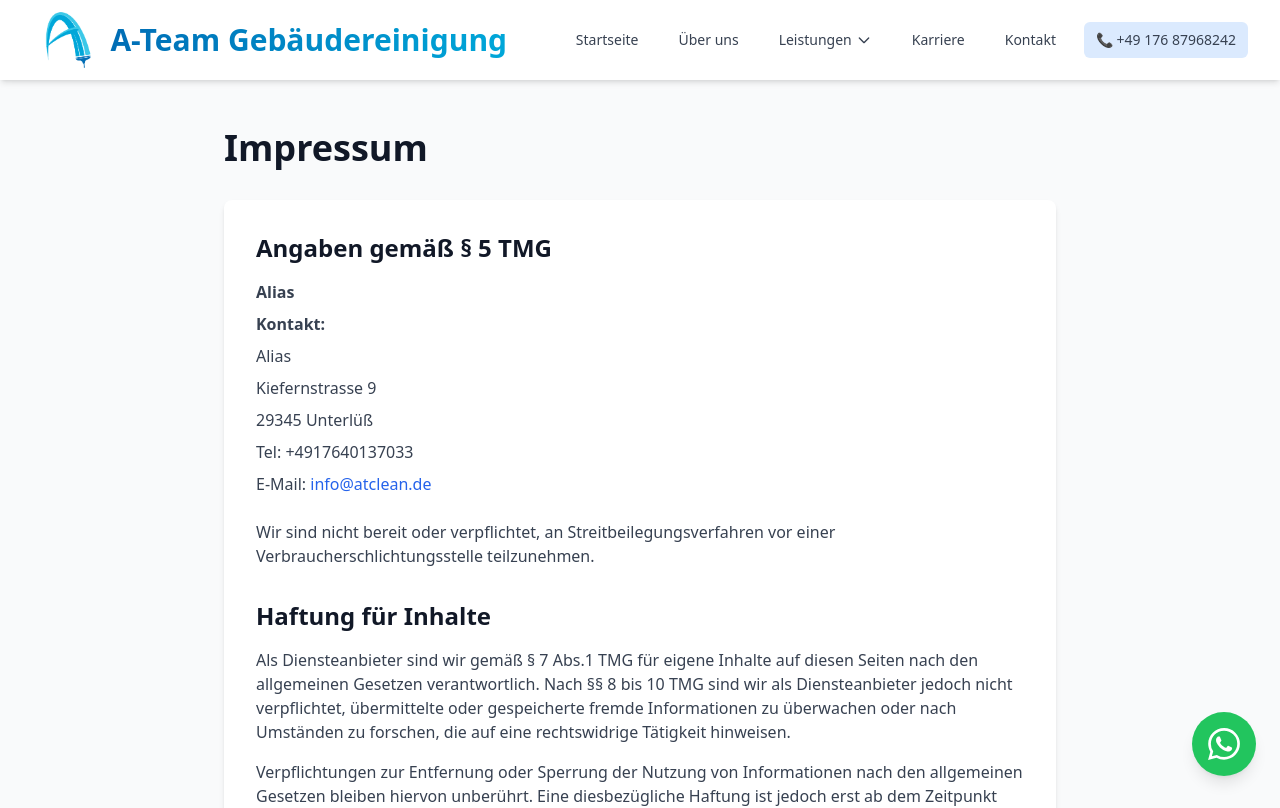
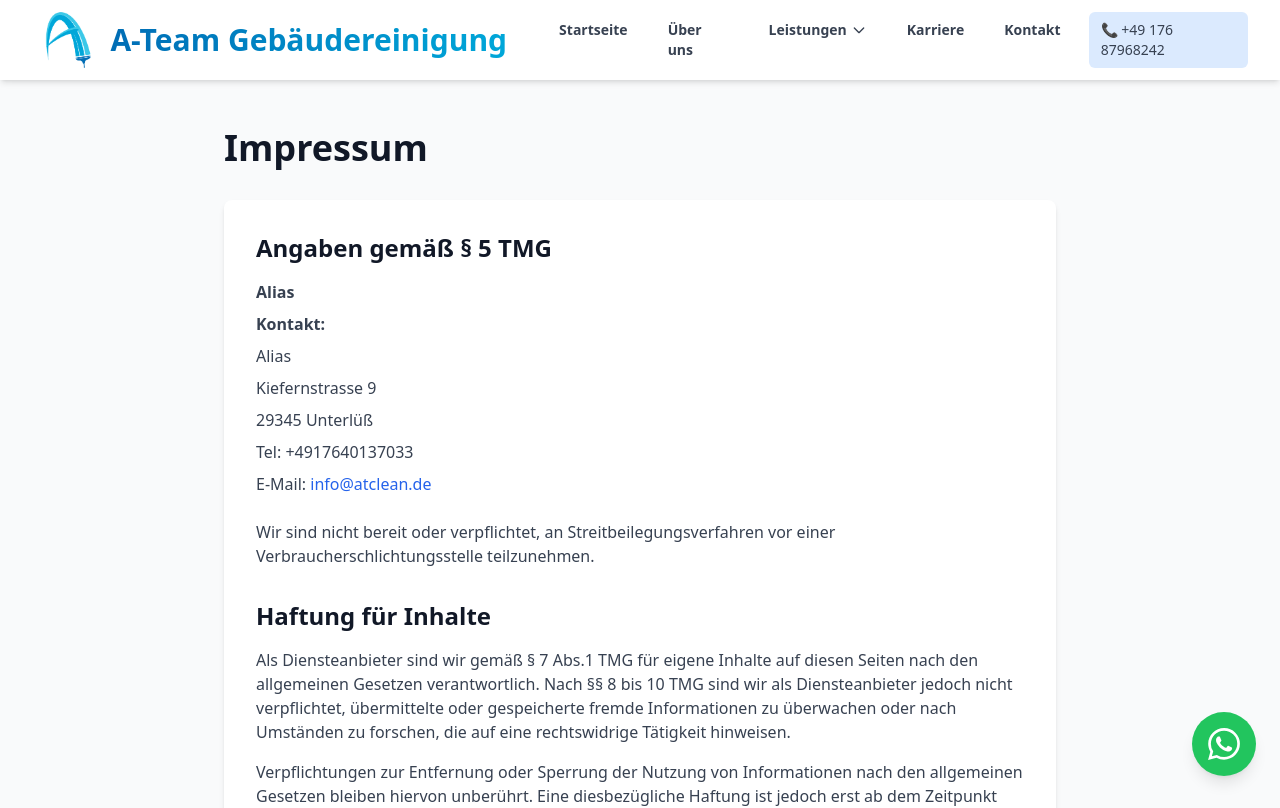
Before and after one commit to eazybusiness/atclean_website, a React (Vite) app: page /atclean_website/impressum in a window 1280 px wide. Shown: the top 808 px of the page. Built offline with nearby package versions, Linux system fonts and the light colour scheme.

Commit message:
feat: make navbar menu items bold
- Changed Startseite, Über uns, Leistungen, Karriere, Kontakt from font-medium to font-bold
- Phone number remains font-medium (not requested to be bold)
- Affects both desktop and mobile menu items

```diff
--- a/src/components/Navbar.jsx
+++ b/src/components/Navbar.jsx
@@ -50,15 +50,15 @@ export default function Navbar() {
 
           <div className="hidden md:block">
             <div className="ml-10 flex items-baseline space-x-4">
-              <Link to="/" className="text-gray-700 hover:text-primary px-3 py-2 rounded-md text-sm font-medium transition">
+              <Link to="/" className="text-gray-700 hover:text-primary px-3 py-2 rounded-md text-sm font-bold transition">
                 Startseite
               </Link>
               {isHomePage ? (
-                <button onClick={() => scrollToSection('about')} className="text-gray-700 hover:text-primary px-3 py-2 rounded-md text-sm font-medium transition">
+                <button onClick={() => scrollToSection('about')} className="text-gray-700 hover:text-primary px-3 py-2 rounded-md text-sm font-bold transition">
                   Über uns
                 </button>
               ) : (
-                <Link to="/#about" className="text-gray-700 hover:text-primary px-3 py-2 rounded-md text-sm font-medium transition">
+                <Link to="/#about" className="text-gray-700 hover:text-primary px-3 py-2 rounded-md text-sm font-bold transition">
                   Über uns
                 </Link>
               )}
@@ -69,7 +69,7 @@ export default function Navbar() {
                 onMouseEnter={() => setIsServicesOpen(true)}
                 onMouseLeave={() => setIsServicesOpen(false)}
               >
-                <button className="text-gray-700 hover:text-primary px-3 py-2 rounded-md text-sm font-medium transition flex items-center gap-1">
+                <button className="text-gray-700 hover:text-primary px-3 py-2 rounded-md text-sm font-bold transition flex items-center gap-1">
                   Leistungen
                   <svg className="w-4 h-4" fill="none" stroke="currentColor" viewBox="0 0 24 24">
                     <path strokeLinecap="round" strokeLinejoin="round" strokeWidth={2} d="M19 9l-7 7-7-7" />
@@ -90,16 +90,16 @@ export default function Navbar() {
                 )}
               </div>
 
-              <Link to="/karriere" className="text-gray-700 hover:text-primary px-3 py-2 rounded-md text-sm font-medium transition">
+              <Link to="/karriere" className="text-gray-700 hover:text-primary px-3 py-2 rounded-md text-sm font-bold transition">
                 Karriere
               </Link>
 
               {isHomePage ? (
-                <button onClick={() => scrollToSection('contact')} className="text-gray-700 hover:text-primary px-3 py-2 rounded-md text-sm font-medium transition">
+                <button onClick={() => scrollToSection('contact')} className="text-gray-700 hover:text-primary px-3 py-2 rounded-md text-sm font-bold transition">
                   Kontakt
                 </button>
               ) : (
-                <Link to="/#contact" className="text-gray-700 hover:text-primary px-3 py-2 rounded-md text-sm font-medium transition">
+                <Link to="/#contact" className="text-gray-700 hover:text-primary px-3 py-2 rounded-md text-sm font-bold transition">
                   Kontakt
                 </Link>
               )}
```
